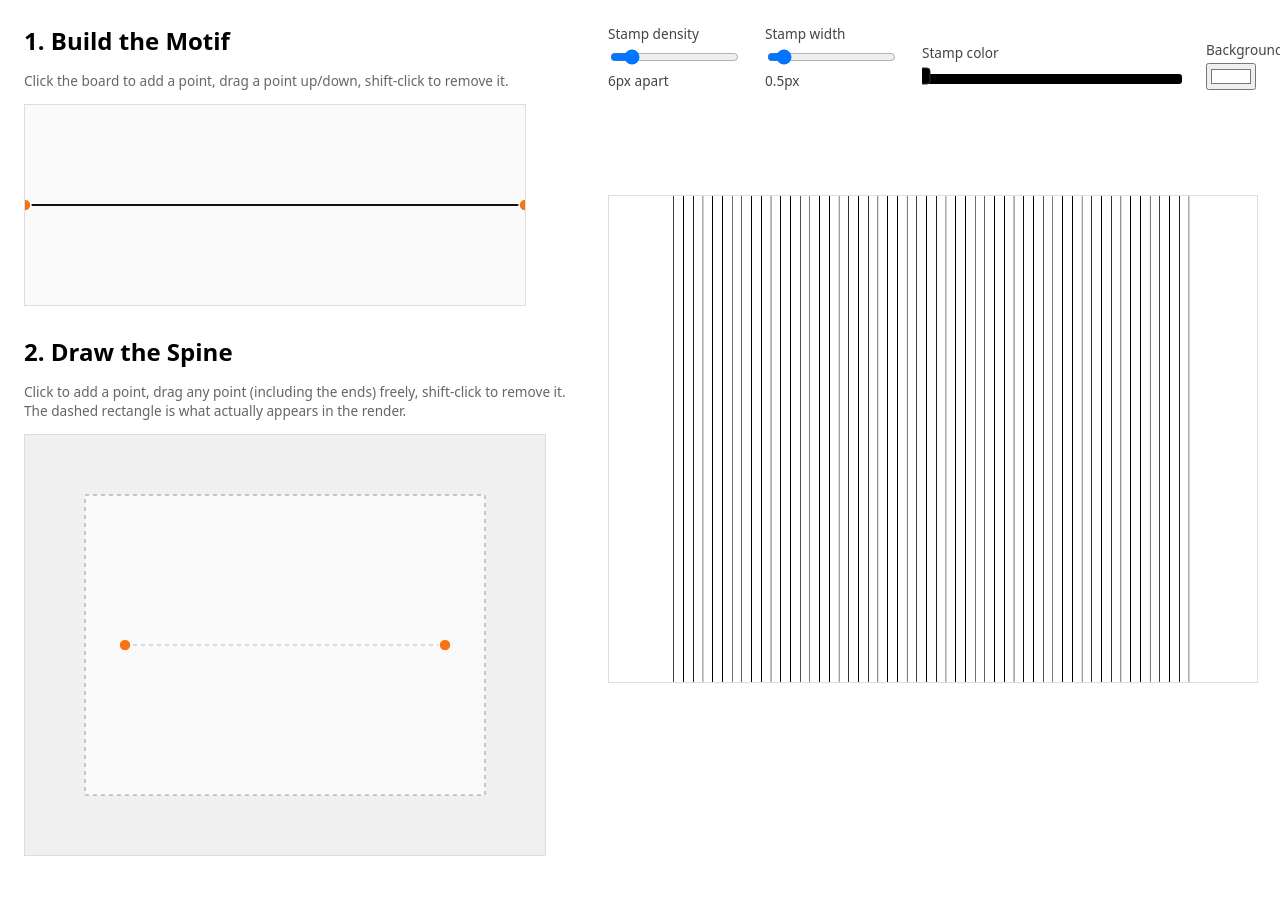
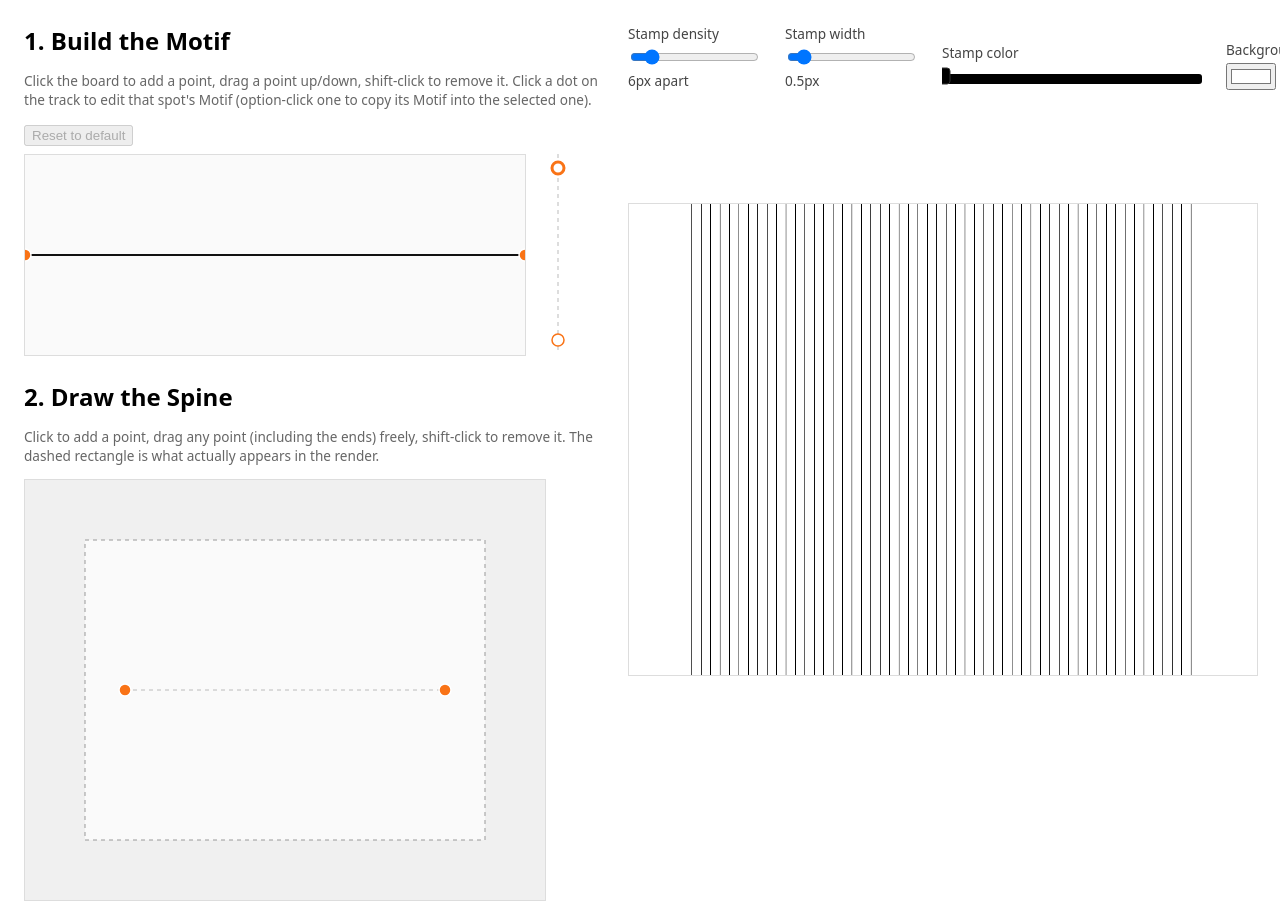
Before and after one commit to silberGuy/tilted-line-drawing, a Vue app: page / in a window 1280 px wide. Shown: the top 906 px of the page. Before the commit the page ends 861 px from the top, so only its background shows below. Built offline with nearby package versions, Linux system fonts and the light colour scheme.

Commit message:
multiple motif editing

```diff
--- a/src/App.vue
+++ b/src/App.vue
@@ -23,13 +23,23 @@ const { stamps } = useStamps(
   (t) => gradientEditorRef.value?.colorAt(t) ?? '#000000',
 )
 
+const spineSlots = computed(() => {
+  const spine = spineEditorRef.value
+  if (!spine) return []
+  return spine.anchors.map((anchor, i) => ({
+    id: anchor.id,
+    isEdge: anchor.isEdge,
+    position: spine.anchorFractions[i] ?? 0,
+  }))
+})
+
 const motifPathD = computed(() => motifEditorRef.value?.pathD ?? '')
 </script>
 
 <template>
   <main class="app">
     <div class="motif-area">
-      <MotifEditor ref="motifEditorRef" />
+      <MotifEditor ref="motifEditorRef" :slots="spineSlots" />
     </div>
     <div class="spine-area">
       <SpineEditor ref="spineEditorRef" :stamp-spacing="stampSpacing" />
@@ -67,7 +77,7 @@ const motifPathD = computed(() => motifEditorRef.value?.pathD ?? '')
 <style scoped>
 .app {
   display: grid;
-  grid-template-columns: 560px 1fr 1fr;
+  grid-template-columns: 580px 1fr 1fr;
   grid-template-rows: auto 1fr 1fr;
   grid-template-areas:
     'motif render render'
--- a/src/components/MotifEditor.vue
+++ b/src/components/MotifEditor.vue
@@ -1,8 +1,28 @@
 <script setup lang="ts">
+import { computed } from 'vue'
 import { useMotif, MOTIF_BOARD_WIDTH, MOTIF_BOARD_HEIGHT, MOTIF_BASELINE_Y } from '../composables/useMotif'
 import AnchorPoint from './AnchorPoint.vue'
+import MotifTrack, { type TrackSlot } from './MotifTrack.vue'
 
-const { anchors, pathD, addAnchor, moveAnchor, removeAnchor } = useMotif()
+const props = defineProps<{
+  slots: TrackSlot[]
+}>()
+
+const {
+  anchors,
+  pathD,
+  defaultPathD,
+  selectedId,
+  hasOwnMotif,
+  addAnchor,
+  moveAnchor,
+  removeAnchor,
+  select,
+  copyFrom,
+  resetToDefault,
+} = useMotif(() => props.slots.map((slot) => slot.id))
+
+const ownIds = computed(() => props.slots.filter((slot) => hasOwnMotif(slot.id)).map((slot) => slot.id))
 
 function onBackgroundClick(event: MouseEvent) {
   const svg = event.currentTarget as SVGSVGElement
@@ -10,13 +30,21 @@ function onBackgroundClick(event: MouseEvent) {
   addAnchor(event.clientX - rect.left, event.clientY - rect.top)
 }
 
-defineExpose({ pathD })
+// The render uses the Default Motif for every Stamp for now.
+defineExpose({ pathD: defaultPathD })
 </script>
 
 <template>
   <div class="motif-editor">
     <h2>1. Build the Motif</h2>
-    <p class="hint">Click the board to add a point, drag a point up/down, shift-click to remove it.</p>
+    <p class="hint">
+      Click the board to add a point, drag a point up/down, shift-click to remove it. Click a dot on the
+      track to edit that spot's Motif (option-click one to copy its Motif into the selected one).
+    </p>
+    <button type="button" :disabled="selectedId === undefined || !hasOwnMotif(selectedId)" @click="resetToDefault">
+      Reset to default
+    </button>
+    <div class="editor-row">
     <svg
       :width="MOTIF_BOARD_WIDTH"
       :height="MOTIF_BOARD_HEIGHT"
@@ -45,10 +73,24 @@ defineExpose({ pathD })
         @click.stop
       />
     </svg>
+    <MotifTrack
+      :slots="slots"
+      :selected-id="selectedId"
+      :own-ids="ownIds"
+      @select="select"
+      @copy="copyFrom"
+    />
+    </div>
   </div>
 </template>
 
 <style scoped>
+.editor-row {
+  display: flex;
+  align-items: flex-start;
+  gap: 12px;
+  margin-top: 0.5rem;
+}
 .board {
   background: #fafafa;
   border: 1px solid #ddd;
--- /dev/null
+++ b/src/components/MotifTrack.vue
@@ -0,0 +1,61 @@
+<script setup lang="ts">
+import { MOTIF_BOARD_HEIGHT } from '../composables/useMotif'
+import AnchorPoint from './AnchorPoint.vue'
+
+export interface TrackSlot {
+  id: number
+  isEdge: boolean
+  /** Fraction (0-1) of the way down the track. */
+  position: number
+}
+
+defineProps<{
+  slots: TrackSlot[]
+  selectedId: number | undefined
+  ownIds: number[]
+}>()
+
+const emit = defineEmits<{
+  select: [id: number]
+  copy: [id: number]
+}>()
+
+const TRACK_WIDTH = 40
+const PADDING = 14
+
+function slotY(position: number) {
+  return PADDING + position * (MOTIF_BOARD_HEIGHT - PADDING * 2)
+}
+
+function onSlotClick(id: number, event: MouseEvent) {
+  emit(event.altKey ? 'copy' : 'select', id)
+}
+</script>
+
+<template>
+  <svg :width="TRACK_WIDTH" :height="MOTIF_BOARD_HEIGHT" class="track">
+    <line :x1="TRACK_WIDTH / 2" :y1="0" :x2="TRACK_WIDTH / 2" :y2="MOTIF_BOARD_HEIGHT" class="line" />
+    <AnchorPoint
+      v-for="slot in slots"
+      :key="slot.id"
+      :x="TRACK_WIDTH / 2"
+      :y="slotY(slot.position)"
+      :is-edge="slot.isEdge"
+      :draggable="false"
+      :selected="slot.id === selectedId"
+      :hollow="!ownIds.includes(slot.id)"
+      clickable
+      @click="onSlotClick(slot.id, $event)"
+    />
+  </svg>
+</template>
+
+<style scoped>
+.track {
+  flex: none;
+}
+.line {
+  stroke: #bbb;
+  stroke-dasharray: 4 4;
+}
+</style>
--- a/src/components/SpineEditor.vue
+++ b/src/components/SpineEditor.vue
@@ -6,7 +6,7 @@ const props = defineProps<{
   stampSpacing: number
 }>()
 
-const { anchors, pathD, stampSamples, addAnchor, moveAnchor, removeAnchor } = useSpine(
+const { anchors, pathD, anchorFractions, stampSamples, addAnchor, moveAnchor, removeAnchor } = useSpine(
   () => props.stampSpacing,
 )
 
@@ -23,7 +23,7 @@ function onBackgroundClick(event: MouseEvent) {
   addAnchor(event.clientX - rect.left - EDITOR_MARGIN, event.clientY - rect.top - EDITOR_MARGIN)
 }
 
-defineExpose({ stampSamples })
+defineExpose({ stampSamples, anchors, anchorFractions })
 </script>
 
 <template>
--- a/src/composables/useMotif.ts
+++ b/src/composables/useMotif.ts
@@ -1,4 +1,4 @@
-import { computed, reactive } from 'vue'
+import { computed, reactive, ref, watch } from 'vue'
 import type { AnchorPoint } from '../types/domain'
 import { sampleSpline, toPathD } from './useSpline'
 import { SPINE_CANVAS_WIDTH, SPINE_CANVAS_HEIGHT } from './useSpine'
@@ -11,44 +11,117 @@ export const MOTIF_BASELINE_Y = MOTIF_BOARD_HEIGHT / 2
 
 let nextId = 1
 
-export function useMotif() {
-  const anchors = reactive<AnchorPoint[]>([
+function toPathOf(anchors: AnchorPoint[]): string {
+  return toPathD(sampleSpline([...anchors].sort((a, b) => a.x - b.x)))
+}
+
+/** Copies keep their anchor ids, so a drag in progress survives the copy-on-first-edit swap. */
+function clone(anchors: AnchorPoint[]): AnchorPoint[] {
+  return anchors.map((a) => ({ ...a }))
+}
+
+/**
+ * The Default Motif belongs to the Spine's first anchor; every other Spine anchor follows
+ * it until it gets a Motif of its own (on first edit, or by copying another anchor's).
+ * The selected Spine anchor is the one whose Motif the editor shows and edits.
+ */
+export function useMotif(spineAnchorIds: () => number[]) {
+  const defaultAnchors = reactive<AnchorPoint[]>([
     { id: nextId++, x: 0, y: MOTIF_BASELINE_Y, isEdge: true },
     { id: nextId++, x: MOTIF_BOARD_WIDTH, y: MOTIF_BASELINE_Y, isEdge: true },
   ])
+  const ownAnchors = reactive(new Map<number, AnchorPoint[]>())
+  const requestedId = ref<number | null>(null)
 
-  const orderedAnchors = computed(() => [...anchors].sort((a, b) => a.x - b.x))
+  const topId = computed(() => spineAnchorIds()[0])
+  // Falls back to the top anchor when nothing is picked yet or the picked anchor was deleted.
+  const selectedId = computed(() => {
+    const ids = spineAnchorIds()
+    const requested = requestedId.value
+    return requested !== null && ids.includes(requested) ? requested : ids[0]
+  })
+  const isTopSelected = computed(() => selectedId.value === topId.value)
 
-  const densePoints = computed(() => sampleSpline(orderedAnchors.value))
+  watch(
+    () => spineAnchorIds(),
+    (ids) => {
+      for (const id of [...ownAnchors.keys()]) {
+        if (!ids.includes(id)) ownAnchors.delete(id)
+      }
+    },
+  )
 
-  const pathD = computed(() => toPathD(densePoints.value))
+  function motifOf(id: number | undefined): AnchorPoint[] {
+    return (id !== undefined && id !== topId.value && ownAnchors.get(id)) || defaultAnchors
+  }
+
+  function hasOwnMotif(id: number): boolean {
+    return id !== topId.value && ownAnchors.has(id)
+  }
+
+  const anchors = computed(() => motifOf(selectedId.value))
+  const pathD = computed(() => toPathOf(anchors.value))
+  /** The Default Motif's path - what the render uses for every Stamp for now. */
+  const defaultPathD = computed(() => toPathOf(defaultAnchors))
+
+  /** The list edits go to: the Default Motif for the top anchor, otherwise the selected
+   *  anchor's own Motif, created as a copy of the Default Motif on first edit. */
+  function writableAnchors(): AnchorPoint[] {
+    const id = selectedId.value
+    if (isTopSelected.value || id === undefined) return defaultAnchors
+    if (!ownAnchors.has(id)) ownAnchors.set(id, clone(defaultAnchors))
+    return ownAnchors.get(id)!
+  }
 
   function addAnchor(x: number, y: number) {
     const clampedX = Math.min(Math.max(x, 0), MOTIF_BOARD_WIDTH)
     const clampedY = Math.min(Math.max(y, 0), MOTIF_BOARD_HEIGHT)
-    anchors.push({ id: nextId++, x: clampedX, y: clampedY, isEdge: false })
+    writableAnchors().push({ id: nextId++, x: clampedX, y: clampedY, isEdge: false })
   }
 
   function moveAnchor(id: number, y: number) {
-    const anchor = anchors.find((a) => a.id === id)
+    const anchor = writableAnchors().find((a) => a.id === id)
     if (!anchor || anchor.isEdge) return
     anchor.y = Math.min(Math.max(y, 0), MOTIF_BOARD_HEIGHT)
   }
 
   function removeAnchor(id: number) {
-    const index = anchors.findIndex((a) => a.id === id)
-    if (index === -1 || anchors[index].isEdge) return
-    anchors.splice(index, 1)
+    const list = writableAnchors()
+    const index = list.findIndex((a) => a.id === id)
+    if (index === -1 || list[index].isEdge) return
+    list.splice(index, 1)
+  }
+
+  function select(id: number) {
+    requestedId.value = id
+  }
+
+  /** Copies another Spine anchor's Motif into the selected one, as an independent copy. */
+  function copyFrom(sourceId: number) {
+    const id = selectedId.value
+    if (id === undefined || sourceId === id) return
+    const copy = clone(motifOf(sourceId))
+    if (isTopSelected.value) defaultAnchors.splice(0, defaultAnchors.length, ...copy)
+    else ownAnchors.set(id, copy)
+  }
+
+  /** Drops the selected anchor's own Motif so it follows the Default Motif again. */
+  function resetToDefault() {
+    if (selectedId.value !== undefined) ownAnchors.delete(selectedId.value)
   }
 
   return {
     anchors,
-    orderedAnchors,
-    densePoints,
     pathD,
+    defaultPathD,
+    selectedId,
+    hasOwnMotif,
     addAnchor,
     moveAnchor,
     removeAnchor,
+    select,
+    copyFrom,
+    resetToDefault,
   }
 }
 
--- a/src/composables/useSpine.ts
+++ b/src/composables/useSpine.ts
@@ -1,6 +1,6 @@
 import { computed, reactive } from 'vue'
 import type { AnchorPoint } from '../types/domain'
-import { sampleAtArcLengthIntervals, sampleSplineDetailed, toPathD } from './useSpline'
+import { anchorArcFractions, sampleAtArcLengthIntervals, sampleSplineDetailed, toPathD } from './useSpline'
 
 export const SPINE_CANVAS_WIDTH = 400
 export const SPINE_CANVAS_HEIGHT = 300
@@ -17,6 +17,8 @@ export function useSpine(stampSpacing: () => number) {
   const denseSamples = computed(() => sampleSplineDetailed(anchors))
 
   const pathD = computed(() => toPathD(denseSamples.value))
+
+  const anchorFractions = computed(() => anchorArcFractions(denseSamples.value, anchors.length))
 
   const stampSamples = computed(() => sampleAtArcLengthIntervals(denseSamples.value, stampSpacing()))
 
@@ -54,6 +56,7 @@ export function useSpine(stampSpacing: () => number) {
     anchors,
     denseSamples,
     pathD,
+    anchorFractions,
     stampSamples,
     addAnchor,
     moveAnchor,
--- a/src/composables/useSpline.ts
+++ b/src/composables/useSpline.ts
@@ -122,6 +122,17 @@ function cumulativeArcLengths(densePoints: Point[]): number[] {
   return lengths
 }
 
+/** Fraction (0-1) of the curve's total arc length at which each input point sits. */
+export function anchorArcFractions(densePoints: DenseSample[], anchorCount: number): number[] {
+  if (densePoints.length < 2 || anchorCount < 2) return []
+  const arcLengths = cumulativeArcLengths(densePoints)
+  const total = arcLengths[arcLengths.length - 1]
+  return Array.from({ length: anchorCount }, (_, i) => {
+    const index = Math.min(i * SAMPLES_PER_SEGMENT, arcLengths.length - 1)
+    return total > 0 ? arcLengths[index] / total : i / (anchorCount - 1)
+  })
+}
+
 /**
  * Samples the curve at a fixed arc-length interval, returning position, tangent,
  * and normal at each sample. The normal is always the same fixed side of the
```
Also changed, not shown: src/components/AnchorPoint.vue (+20 -1 lines), 1 other file (tests, documents, lock files or other folders).
